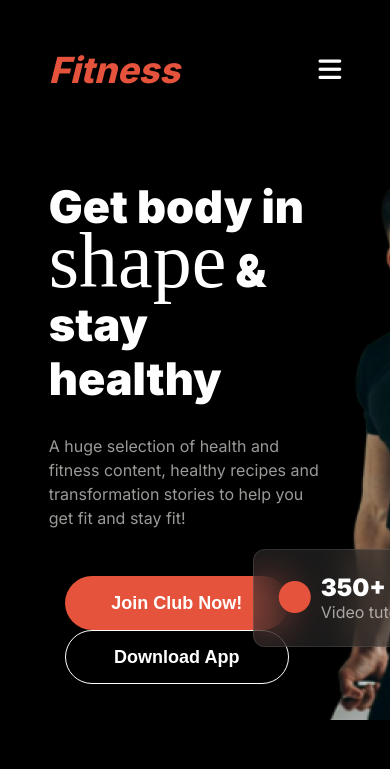
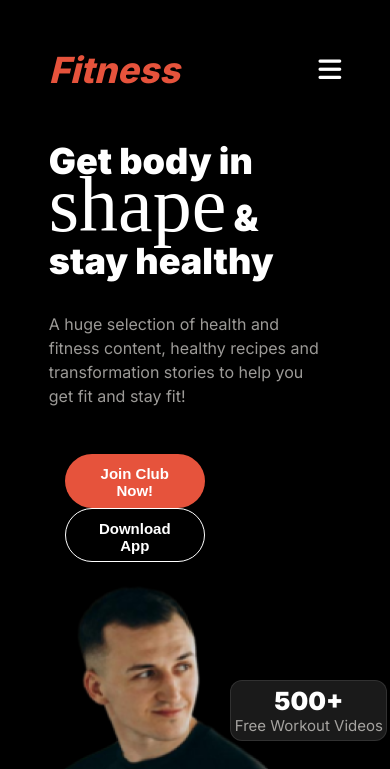
Before and after one commit to mmsohelranababu/assignment-02, a plain HTML site: page index.html in a window 390 px wide. Shown: the top 769 px of the page. Drawn offline with Linux system fonts and the light colour scheme; a web font is replaced by a local one.

Commit message:
responsive chage habit

```diff
--- a/index.html
+++ b/index.html
@@ -44,12 +44,15 @@
             <h4>350+</h4>
             <p>Video tutorial</p>
           </div>
+        </div>
 
-          <div class="free-Workout-video">
-            <h4>500+</h4>
-            <p>Free Workout Videos</p>
-          </div>
+        <div class="free-Workout-video">
+          <h4>500+</h4>
+          <p>Free Workout Videos</p>
         </div>
+
+
+
     </section>
 
   </header>
--- a/styles.css
+++ b/styles.css
@@ -176,8 +176,8 @@ button{
   width: 12rem;
   height: 6rem;
   position: absolute;
-  top: -300%;
-  left: 150%;
+  top: 25%;
+  left: 70%;
   justify-content: center;
   justify-items: center;
 }
@@ -535,19 +535,73 @@ hr{
     margin: 3rem auto;
   }
 
-p{
-  font-size: 16px;
-}
-
 .banner-text h1{
-  font-size: 45px;
-  width: 100%;
+  font-size: 36px;
+  width: 285px;
 }
 
 .banner-text p{
   width: 274px;
 }
 
+.banner-btn button{
+  width: 140px;
+  font-size: 15px;
+}
+
+.banner-image img{
+  width: 353px;
+  height: auto;
+}
+
+.video-tutorial{
+  left: 2%;
+  top: 50%;
+  width: 155px;
+  height: 10%;
+}
+
+.free-Workout-video{
+  left: 60%;
+  top: 20%;
+  width: 155px;
+  height: 10%;
+  font-size: 15px ;
+}
+
+.free-Workout-video h4{
+  font-size: 25px;
+}
+
+.banner{
+  flex-direction: column;
+}
+
+.change-habit-image{
+  flex-direction: column;
+  gap: 20px ;
+}
+
+.run-extra-miles{
+  flex-direction: column;
 
 
 }
+
+.run-extra-mile-text h1{
+  font-size: 35px;
+  width: 287px;
+}
+
+.run-extra-mile-text  p{
+  width: 250px;
+}
+
+
+.our-team-member .trainer-row-1{
+  flex-direction: column;
+}
+
+
+
+}
```
